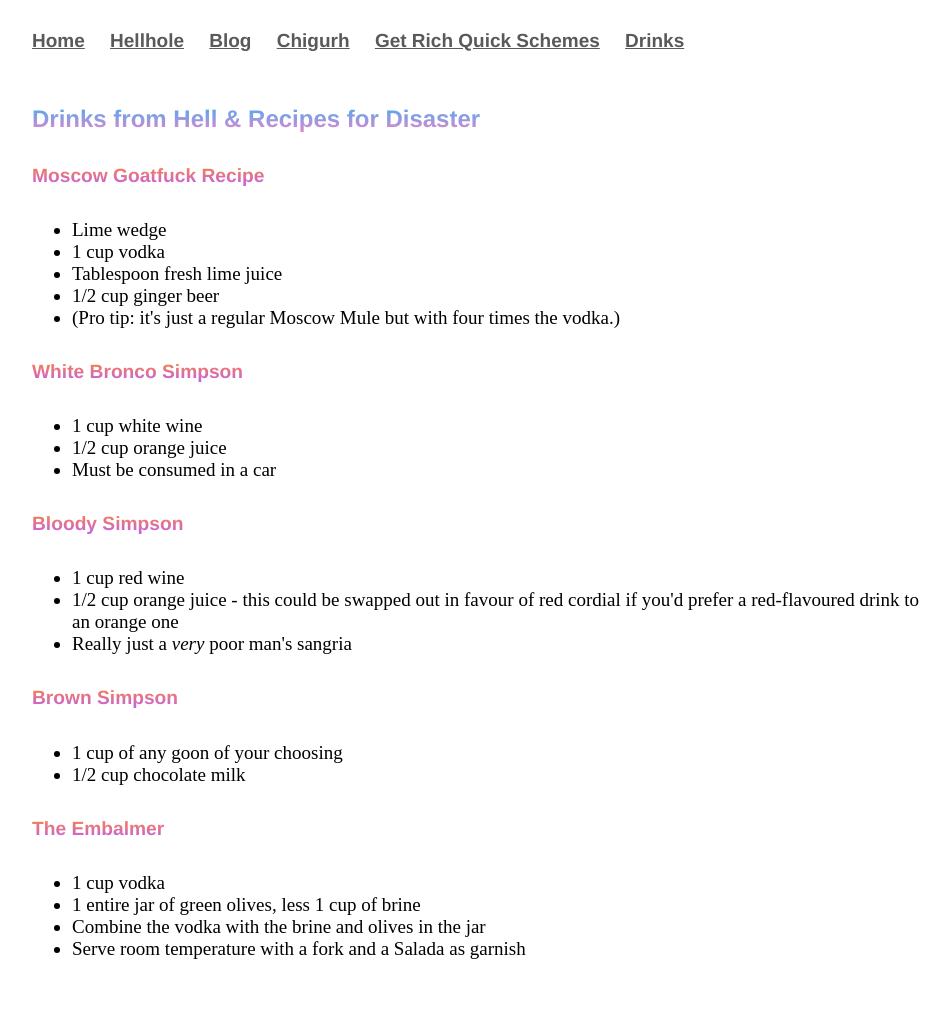
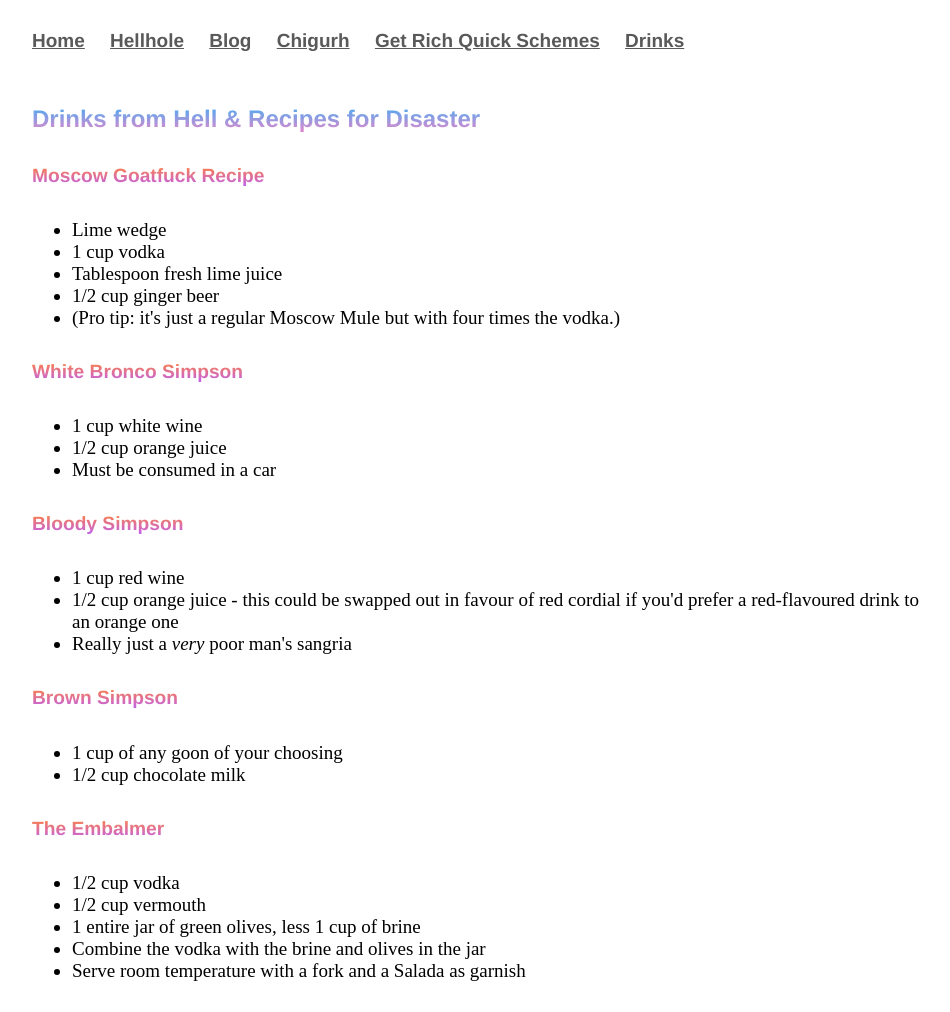
Before and after one commit to Pinelife/pinelife.github.io, a Jekyll site: the page drinks/index.html, which Jekyll copies as it is, in a window 1280 px wide. Shown: the whole page, without its empty margins (160-1110 px from the left). Built offline with Jekyll 4.4.1, drawn with Linux system fonts in a browser that asks for light colours; before the commit the page ends 990 px from its top, so only the background shows below that.

Commit message:
Update index.html

```diff
--- a/drinks/index.html
+++ b/drinks/index.html
@@ -49,7 +49,8 @@
 
 <h5>The Embalmer</h5>
 <ul>
-	<li>1 cup vodka</li>
+	<li>1/2 cup vodka</li>
+	<li>1/2 cup vermouth</li>
 	<li>1 entire jar of green olives, less 1 cup of brine</li>
 	<li>Combine the vodka with the brine and olives in the jar</li>
 	<li>Serve room temperature with a fork and a Salada as garnish</li>
```
